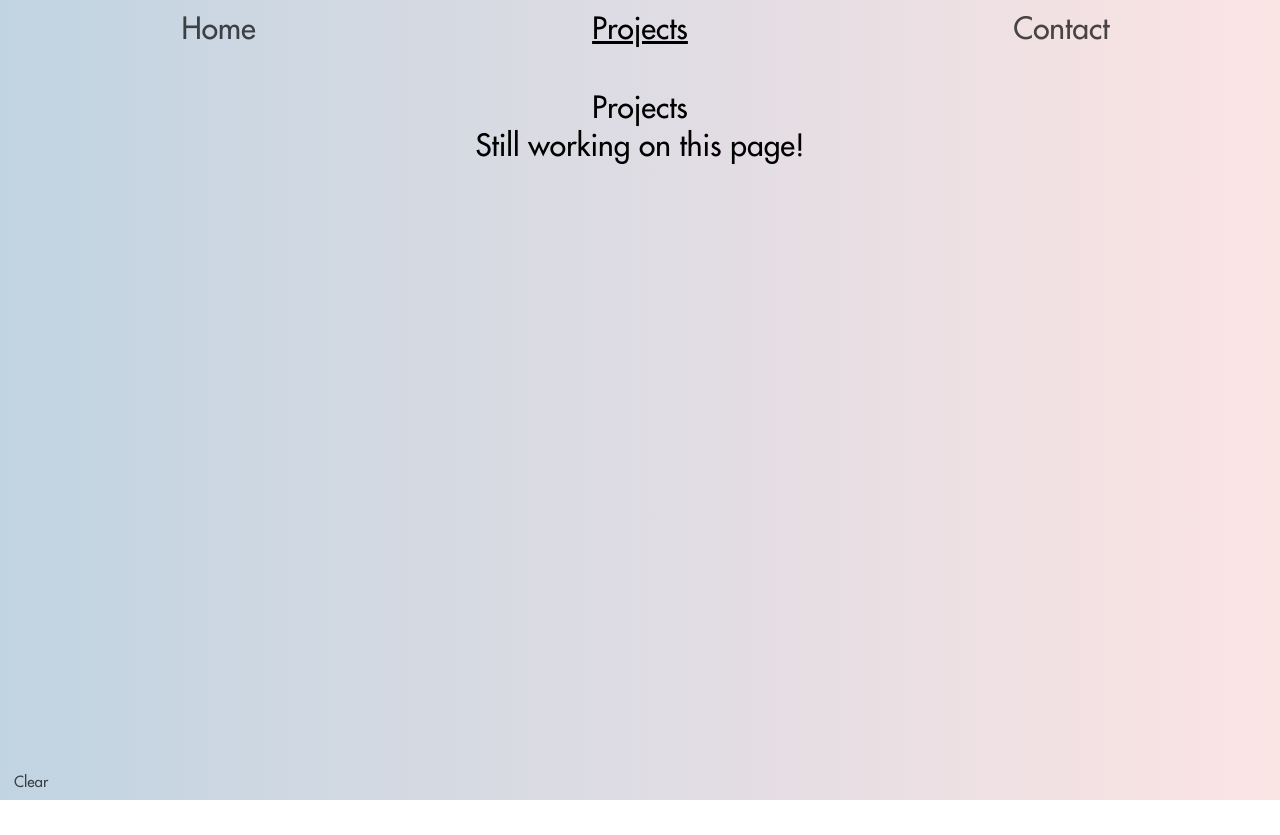
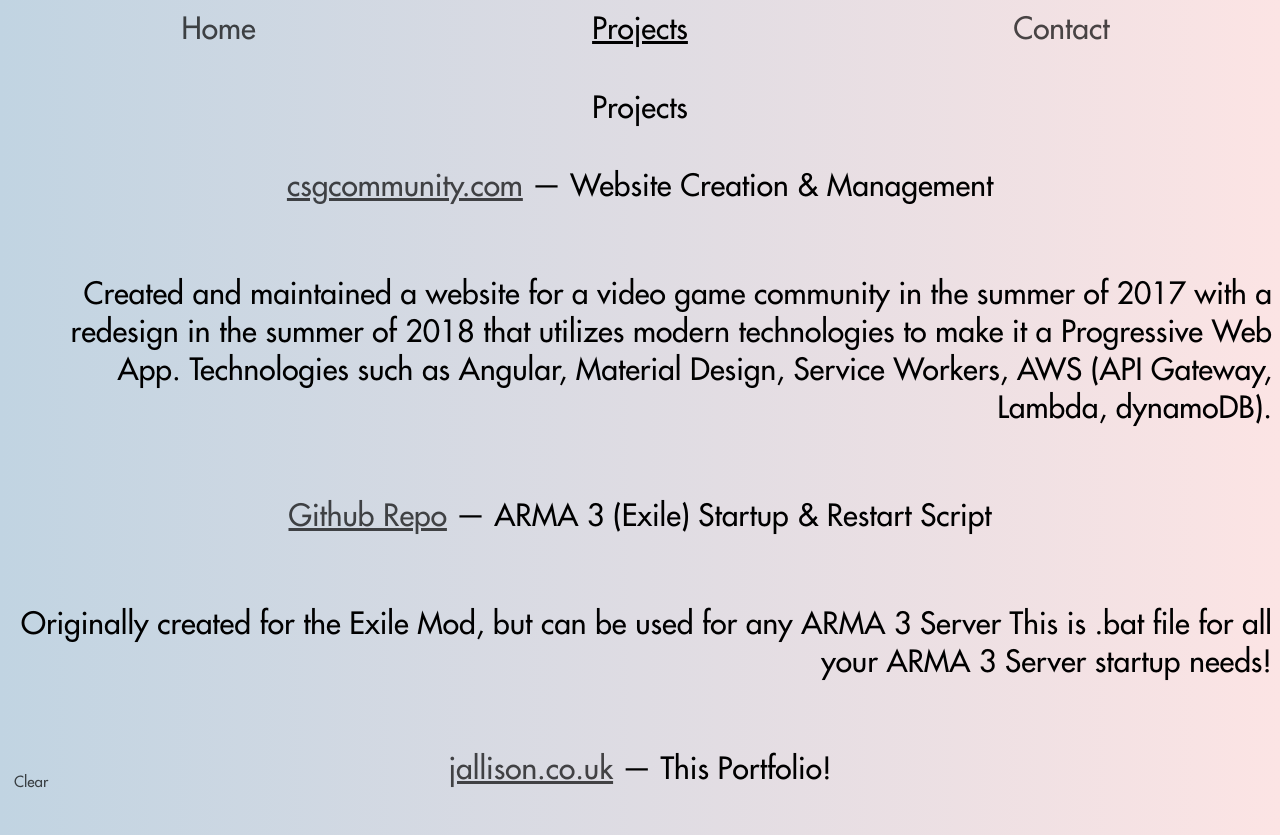
Before and after one commit to DannyDorito/jallison.co.uk, an Angular app: page /projects in a window 1280 px wide. Before the commit the page ends 800 px from the top, so only its background shows below. Built offline with nearby package versions, Linux system fonts and the light colour scheme.

Commit message:
Added projects

```diff
--- a/src/app/projects/projects.component.css
+++ b/src/app/projects/projects.component.css
@@ -0,0 +1,13 @@
+a {
+  text-decoration: underline;
+  color: black;
+  opacity: 0.7;
+}
+
+a:hover {
+  opacity: 1;
+}
+
+p {
+  text-align: right;
+}
--- a/src/app/projects/projects.component.html
+++ b/src/app/projects/projects.component.html
@@ -1,4 +1,16 @@
 <div class="center">
   <div>Projects</div>
-  <div>Still working on this page!</div>
+  <h4><a href="https://csgcommunity.com">csgcommunity.com</a>&nbsp;— Website Creation & Management</h4>
+  <p>
+    Created and maintained a website for a video game community in the summer of 2017 with a redesign in the summer of
+    2018 that utilizes modern technologies to make it a Progressive Web App. Technologies such as Angular, Material
+    Design, Service Workers, AWS (API Gateway, Lambda, dynamoDB).
+  </p>
+  <h4><a href="https://github.com/DannyDorito/ARMA-3-Startup-and-Restart-Script">Github Repo</a>&nbsp;— ARMA 3
+    (Exile) Startup & Restart Script</h4>
+  <p>
+    Originally created for the Exile Mod, but can be used for any ARMA 3 Server
+    This is .bat file for all your ARMA 3 Server startup needs!
+  </p>
+  <h4><a href="https://jallison.co.uk">jallison.co.uk</a>&nbsp;— This Portfolio!</h4>
 </div>
```
